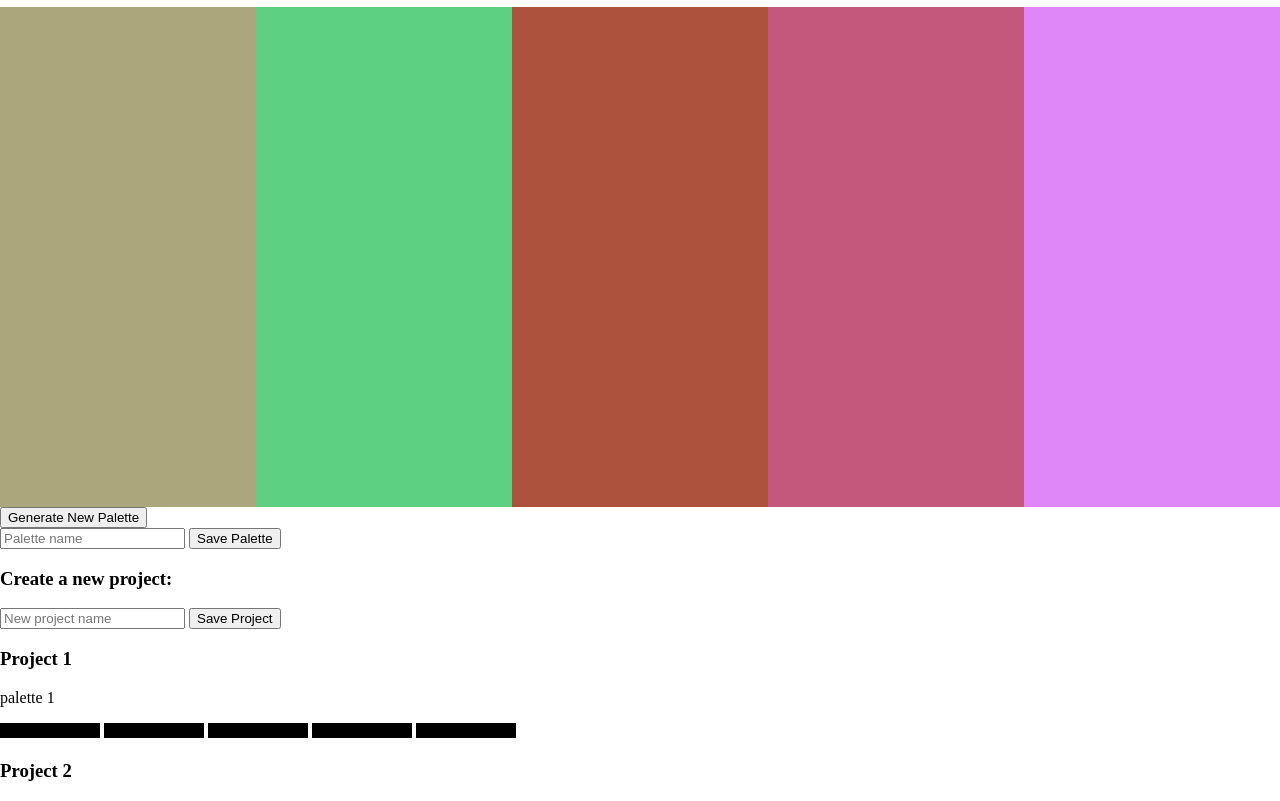
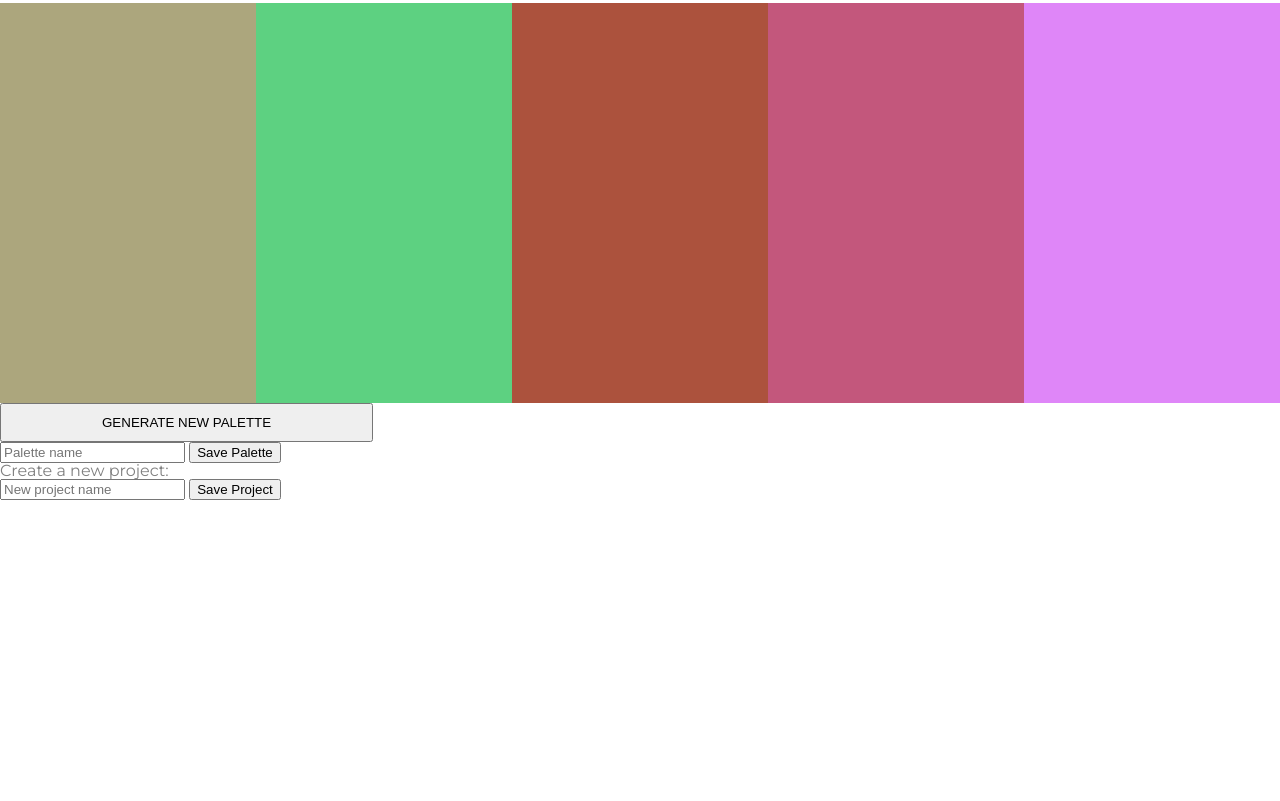
Before and after one commit to caseyhoepner/pantone, a website: page public/index.html in a window 1280 px wide. Shown: the part 73-874 px from the top of the page. After the commit the page ends 800 px from the top, so only its background shows below. Drawn offline with nearby package versions, Linux system fonts and the light colour scheme.

Commit message:
Add reset.css

```diff
--- /dev/null
+++ b/public/css/reset.css
@@ -0,0 +1,48 @@
+/* http://meyerweb.com/eric/tools/css/reset/
+   v2.0 | 20110126
+   License: none (public domain)
+*/
+
+html, body, div, span, applet, object, iframe,
+h1, h2, h3, h4, h5, h6, p, blockquote, pre,
+a, abbr, acronym, address, big, cite, code,
+del, dfn, em, img, ins, kbd, q, s, samp,
+small, strike, strong, sub, sup, tt, var,
+b, u, i, center,
+dl, dt, dd, ol, ul, li,
+fieldset, form, label, legend,
+table, caption, tbody, tfoot, thead, tr, th, td,
+article, aside, canvas, details, embed,
+figure, figcaption, footer, header, hgroup,
+menu, nav, output, ruby, section, summary,
+time, mark, audio, video {
+  margin: 0;
+  padding: 0;
+  border: 0;
+  font-size: 100%;
+  font: inherit;
+  vertical-align: baseline;
+}
+/* HTML5 display-role reset for older browsers */
+article, aside, details, figcaption, figure,
+footer, header, hgroup, menu, nav, section {
+  display: block;
+}
+body {
+  line-height: 1;
+}
+ol, ul {
+  list-style: none;
+}
+blockquote, q {
+  quotes: none;
+}
+blockquote:before, blockquote:after,
+q:before, q:after {
+  content: '';
+  content: none;
+}
+table {
+  border-collapse: collapse;
+  border-spacing: 0;
+}
--- a/public/css/styles.css
+++ b/public/css/styles.css
@@ -1,11 +1,25 @@
 body {
   margin: 0;
+  font-family: 'Montserrat', sans-serif;
+  color: grey;
+}
+
+.title {
+  margin: 30px auto;
+  width: 500px;
+  text-align: center;
 }
 
 .colors {
   display: grid;
   grid-template-columns: 1fr 1fr 1fr 1fr 1fr;
-  height: 500px;
+  height: 400px;
+}
+
+.new-palette-btn {
+  margin: auto;
+  padding: 10px 100px;
+  text-transform: uppercase;
 }
 
 .small-color {
--- a/public/index.html
+++ b/public/index.html
@@ -2,36 +2,29 @@
 <html>
   <head>
     <title>Palette Picker</title>
-   <link rel = "stylesheet"
-   type = "text/css"
-   href = "./css/styles.css" />
+     <link rel = "stylesheet" type = "text/css" href = "./css/reset.css" />
+     <link rel = "stylesheet" type = "text/css" href = "./css/styles.css" />
+     <link href="https://fonts.googleapis.com/css?family=Montserrat" rel="stylesheet">
 </head>
   <body>
-  <h1>Coolours</h1>
+    <h1 class='title'>Palette Picker</h1>
       <section class='colors'>
-      <div class='color1'></div>
-      <div class='color2'></div>
-      <div class='color3'></div>
-      <div class='color4'></div>
-      <div class='color5'></div>
+        <div class='color color1'></div>
+        <div class='color color2'></div>
+        <div class='color color3'></div>
+        <div class='color color4'></div>
+        <div class='color color5'></div>
       </section>
         <button class='new-palette-btn'>Generate New Palette</button>
-    <section></section>
+      <section>
         <input class='palette-name' type="text" name="palette-name" placeholder="Palette name">
         <button class='save-palette-btn'>Save Palette</button>
-  <h3>Create a new project:</h2>
+      </section>
+      <section>
+        <h3>Create a new project:</h3>
           <input type="text" name="project-name" placeholder="New project name">
           <button>Save Project</button>
-  <h3>Project 1</h3>
-  <div>
-    <p>palette 1</p>
-    <div class='small-color'></div>
-    <div class='small-color'></div>
-    <div class='small-color'></div>
-    <div class='small-color'></div>
-    <div class='small-color'></div>
-  </div>
-  <h3>Project 2</h3>
+      </section>
     <script src="https://ajax.googleapis.com/ajax/libs/jquery/3.3.1/jquery.min.js"></script>
     <script type="text/javascript" src="./js/scripts.js"></script>
   </body>
```
Lines whose indentation alone changed are shown as unchanged.
